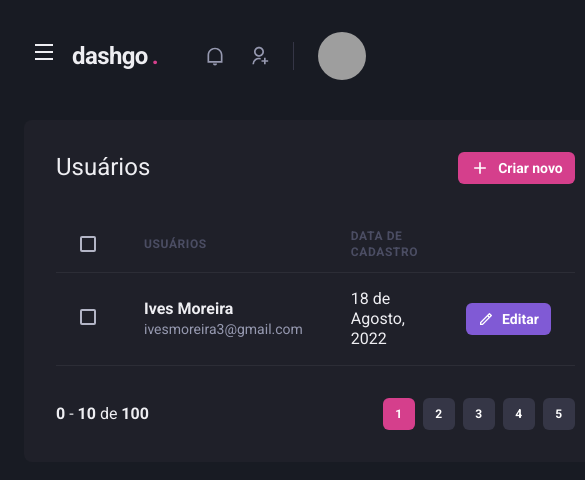
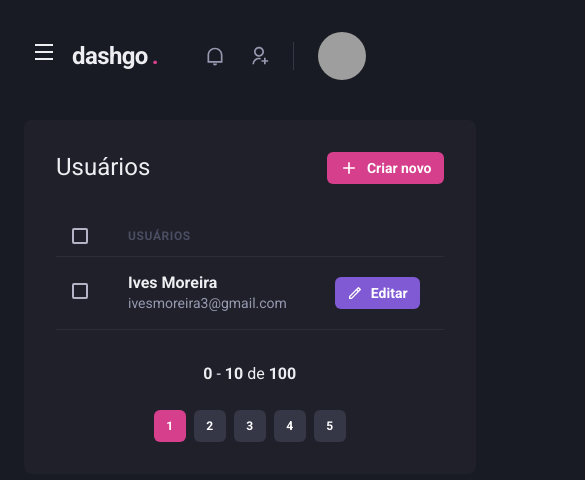
Before and after one commit to Ives-Gomes/dashgo, a Next.js app: page /users in a window 390 px wide. Shown: the top 480 px of the page, 585 px wide, since content can reach past the window. Built offline with nearby package versions, Linux system fonts and the light colour scheme; grey boxes are pictures that could not be loaded.

Commit message:
feat: add responsive to users table and form

```diff
--- a/src/components/Pagination/index.tsx
+++ b/src/components/Pagination/index.tsx
@@ -5,7 +5,7 @@
 export default function Pagination() {
   return (
     <Stack
-      direction="row"
+      direction={["column", "row"]}
       mt="8"
       justify="space-between"
       align="center"
--- a/src/pages/dashboard.tsx
+++ b/src/pages/dashboard.tsx
@@ -71,13 +71,13 @@
         <Sidebar />
 
         <SimpleGrid flex="1" gap="4" minChildWidth="320px" alignItems="flex-start">
-          <Box p="8" bg="gray.800" borderRadius={8} pb="4">
+          <Box p={["6", "8"]} bg="gray.800" borderRadius={8} pb="4">
             <Text fontSize="lg" mb="4">Inscritos da semana</Text>
 
             <Chart options={options} series={series} type="area" height={160} />
           </Box>
 
-          <Box p="8" bg="gray.800" borderRadius={8} pb="4">
+          <Box p={["6", "8"]} bg="gray.800" borderRadius={8} pb="4">
             <Text fontSize="lg" mb="4">Taxa de abertura</Text>
 
             <Chart options={options} series={series} type="area" height={160} />
--- a/src/pages/users/create.tsx
+++ b/src/pages/users/create.tsx
@@ -21,18 +21,18 @@
       <Flex w="100%" my="6" maxW={1480} mx="auto" px="6">
         <Sidebar />
 
-        <Box flex="1" borderRadius={8} bg="gray.800" p="8">
+        <Box flex="1" borderRadius={8} bg="gray.800" p={["6", "8"]}>
           <Heading size="lg" fontWeight="normal">Criar usuário</Heading>
 
           <Divider my="6" borderColor="gray.700" />
 
           <VStack spacing="8">
-            <SimpleGrid minChildWidth="240px" spacing="8" w="100%">
+            <SimpleGrid minChildWidth="240px" spacing={["6", "8"]} w="100%">
               <Input name="name" label="Nome completo" />
               <Input name="email" type="email" label="E-mail" />
             </SimpleGrid>
 
-            <SimpleGrid minChildWidth="240px" spacing="8" w="100%">
+            <SimpleGrid minChildWidth="240px" spacing={["6", "8"]} w="100%">
               <Input name="password" type="password" label="Senha" />
               <Input name="password_confirmation" type="password" label="Confirmação da senha" />
             </SimpleGrid>
--- a/src/pages/users/index.tsx
+++ b/src/pages/users/index.tsx
@@ -11,7 +11,8 @@
   Text,
   Th,
   Thead,
-  Tr
+  Tr,
+  useBreakpointValue
 } from '@chakra-ui/react';
 import { RiAddLine, RiPencilLine } from 'react-icons/ri';
 
@@ -20,6 +21,11 @@
 import Pagination from '@components/Pagination';
 
 export default function UserList() {
+  const isWideVersion = useBreakpointValue({
+    base: false,
+    lg: true,
+  })
+
   return (
     <Box>
       <Header />
@@ -45,13 +51,13 @@
           <Table colorScheme="whiteAlpha">
             <Thead>
               <Tr>
-                <Th px="6" color="gray.300" width="8">
+                <Th px={["4", "4", "6"]} color="gray.300" width="8">
                   <Checkbox colorScheme="pink" />
                 </Th>
 
                 <Th>Usuários</Th>
 
-                <Th>Data de cadastro</Th>
+                {isWideVersion && <Th>Data de cadastro</Th>}
 
                 <Th width="8"></Th>
               </Tr>
@@ -59,7 +65,7 @@
 
             <Tbody>
               <Tr>
-                <Td px="6">
+                <Td px={["4", "4", "6"]}>
                   <Checkbox colorScheme="pink" />
                 </Td>
 
@@ -70,9 +76,9 @@
                   </Box>
                 </Td>
 
-                <Td>
+                {isWideVersion &&<Td>
                   <Text>18 de Agosto, 2022</Text>
-                </Td>
+                </Td>}
 
                 <Td>
                   <Button
```
